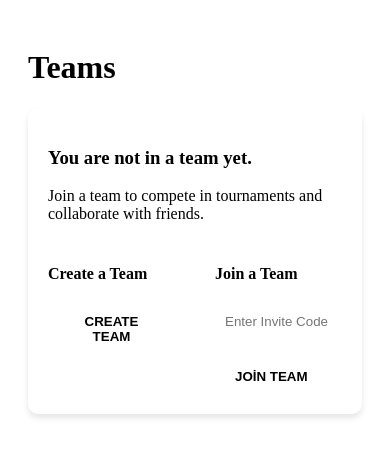
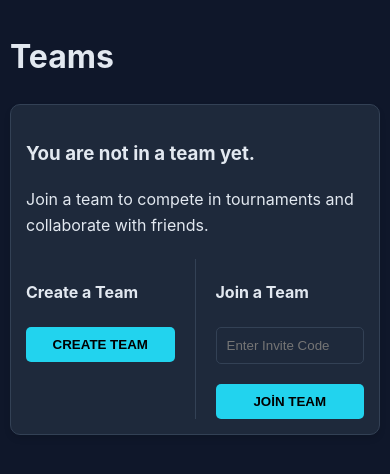
Before and after one commit to yselimygt/InnoMIS-Algoritma-Sitesi, a PHP site: page /InnoMIS-Algoritma-Sitesi/app/Views/teams/index.php in a window 390 px wide. Shown: the top 474 px of the page. Run offline with PHP 8.4, Linux system fonts and the light colour scheme; some libraries are stand-ins or nearby versions.

Commit message:
feat: Initialize core application with basic styling and routing.

```diff
--- a/public/css/style.css
+++ b/public/css/style.css
@@ -1,3 +1,15 @@
+:root {
+  --bg-color: #0f172a;
+  --card-bg: #1e293b;
+  --text-color: #e2e8f0;
+  --primary-color: #22d3ee; /* Neon Blue */
+  --secondary-color: #22c55e; /* Neon Green */
+  --accent-color: #f472b6; /* Pink */
+  --border-color: #334155;
+}
+
+body {
+  background-color: var(--bg-color);
   color: var(--text-color);
   font-family: "Inter", sans-serif;
   margin: 0;
@@ -137,3 +149,41 @@ tr:hover {
   gap: 10px;
   margin-top: 20px;
 }
+
+/* Responsive Design */
+@media (max-width: 768px) {
+  .container {
+    padding: 10px;
+  }
+
+  .profile-header {
+    flex-direction: column;
+    text-align: center;
+  }
+
+  .stats {
+    justify-content: center;
+  }
+
+  table {
+    display: block;
+    overflow-x: auto;
+    white-space: nowrap;
+  }
+
+  .card {
+    padding: 15px;
+  }
+
+  input,
+  select,
+  textarea,
+  button {
+    width: 100%;
+    box-sizing: border-box;
+  }
+
+  .badge-grid {
+    grid-template-columns: repeat(auto-fill, minmax(80px, 1fr));
+  }
+}
```
Also changed, not shown: public/index.php (+60 -0 lines).
